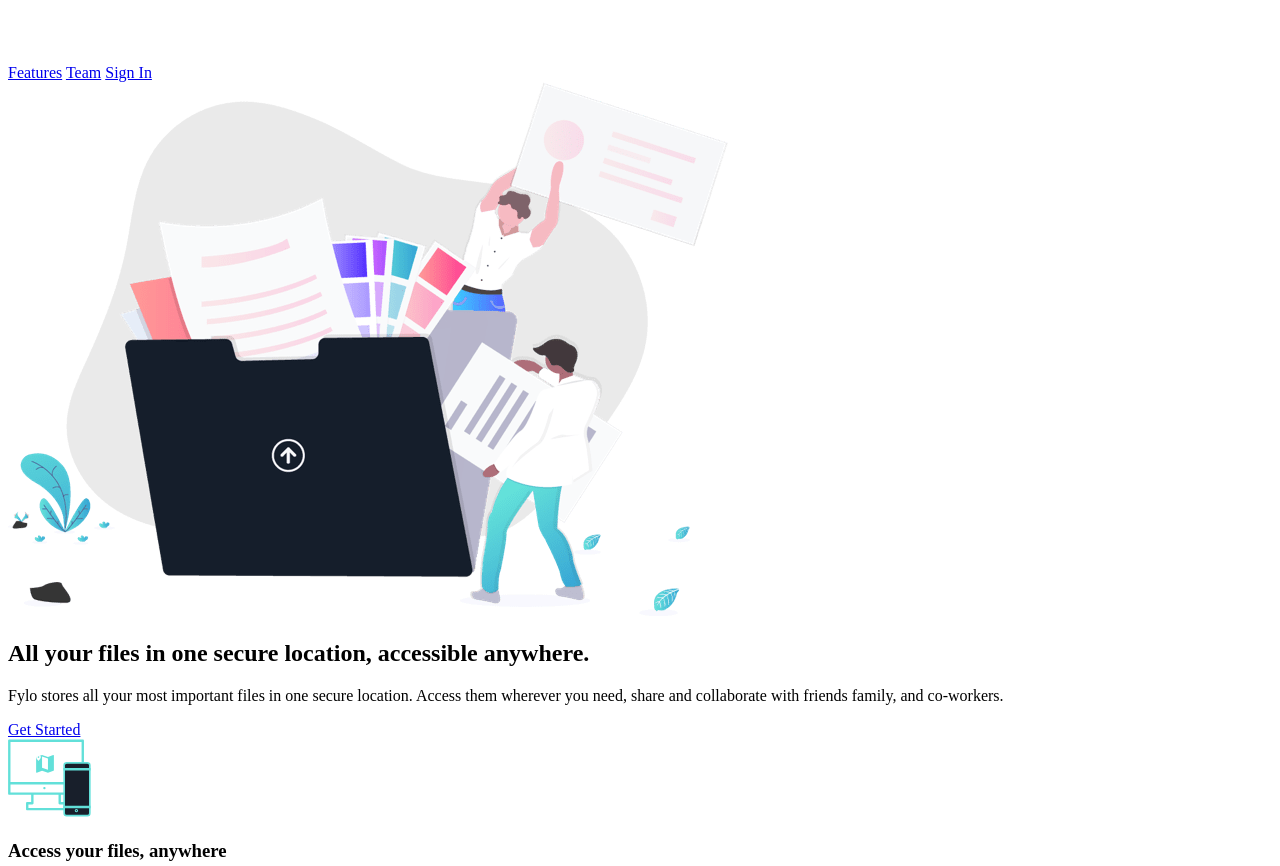
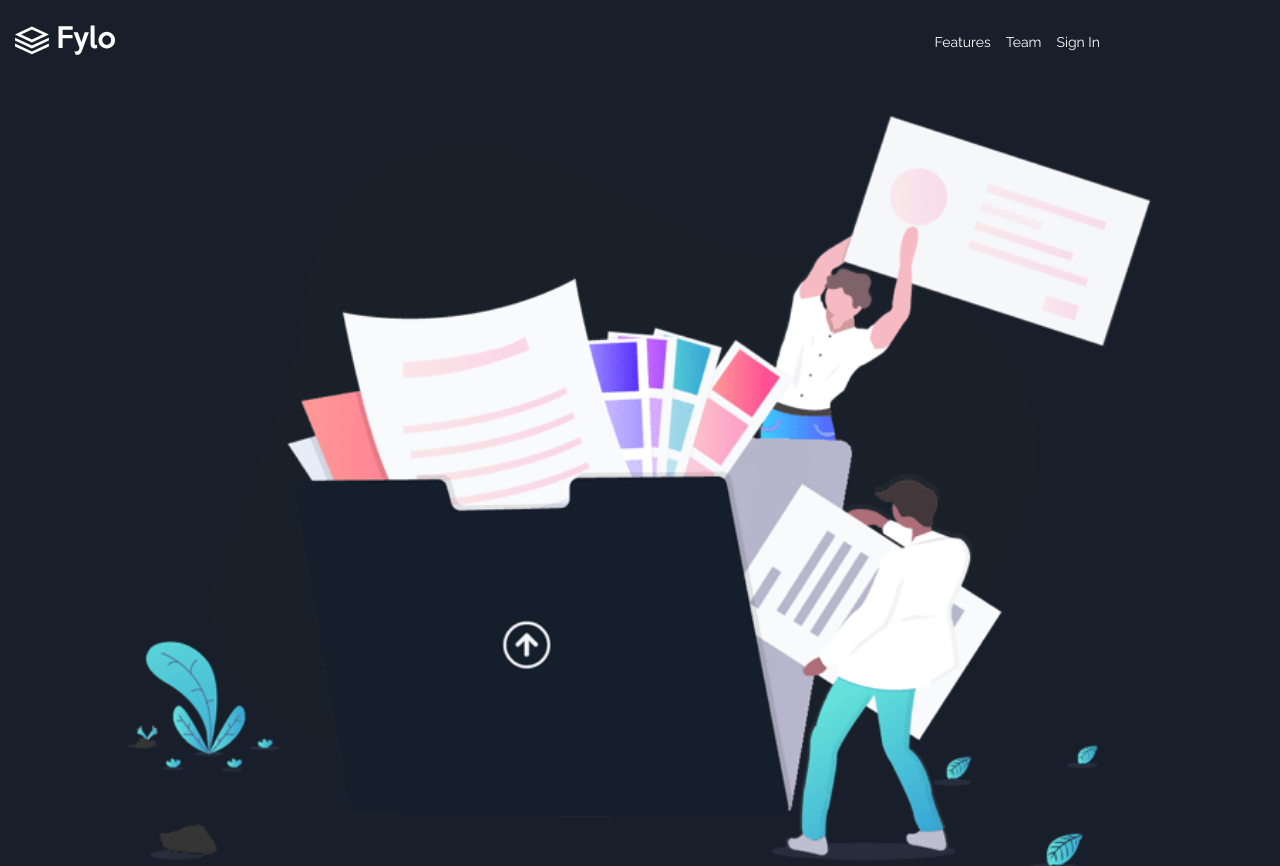
Before and after one commit to 2bvh/fylo-dark-theme, a plain HTML site: page index.html in a window 1280 px wide. Shown: the top 866 px of the page. Drawn offline with nearby package versions, Linux system fonts and the light colour scheme.

Commit message:
Finish features CSS

```diff
--- a/index.html
+++ b/index.html
@@ -9,6 +9,13 @@
       Frontend Mentor | Fylo landing page with dark theme and features grid
     </title>
 
+    <!-- GOOGLE FONTS -->
+    <link rel="preconnect" href="https://fonts.gstatic.com" />
+    <link
+      href="https://fonts.googleapis.com/css2?family=Open+Sans:wght@400;700&family=Raleway:wght@400;700&display=swap"
+      rel="stylesheet"
+    />
+
     <!-- FONT AWESOME -->
     <script
       src="https://kit.fontawesome.com/b94c50ebb7.js"
@@ -16,7 +23,7 @@
     ></script>
 
     <!-- CUSTOM CSS -->
-    <link rel="stylesheet" href="style.css" />
+    <link rel="stylesheet" href="styles.css" />
   </head>
   <body>
     <div class="main-container">
@@ -24,12 +31,13 @@
         <a href="#" class="logo-container">
           <img src="images/logo.svg" alt="Fylo logo" class="header-logo" />
         </a>
-        <div class="header-links">
+        <div class="navbar">
           <a href="#">Features</a>
           <a href="#">Team</a>
           <a href="#">Sign In</a>
         </div>
       </header>
+      <main>
         <div class="hero-container">
           <img
             src="images/illustration-intro.png"
@@ -42,7 +50,7 @@
             Access them wherever you need, share and collaborate with friends
             family, and co-workers.
           </p>
-        <a href="#" class="get-started rounded">Get Started</a>
+          <a href="#" class="get-started rounded btn">Get Started</a>
         </div>
         <div class="features-container">
           <div class="feature">
@@ -53,8 +61,8 @@
             />
             <h3>Access your files, anywhere</h3>
             <p>
-            The ability to use a smartphone, tablet, or computer to access your
-            account means your files follow you everywhere.
+              The ability to use a smartphone, tablet, or computer to access
+              your account means your files follow you everywhere.
             </p>
           </div>
           <div class="feature">
@@ -62,7 +70,8 @@
             <h3>Security you can trust</h3>
             <p>
               2-factor authentication and user-controlled encryption are just a
-            couple of the security features we allow to help secure your files.
+              couple of the security features we allow to help secure your
+              files.
             </p>
           </div>
           <div class="feature">
@@ -73,8 +82,8 @@
             />
             <h3>Real-time collaboration</h3>
             <p>
-            Securely share files and folders with friends, family and colleagues
-            for live collaboration. No email attachments required.
+              Securely share files and folders with friends, family and
+              colleagues for live collaboration. No email attachments required.
             </p>
           </div>
           <div class="feature">
@@ -95,8 +104,8 @@
           />
           <h3>Stay productive, wherever you are</h3>
           <p>
-          Never let location be an issue when accessing your files. Fylo has you
-          covered for all of your file storage needs.
+            Never let location be an issue when accessing your files. Fylo has
+            you covered for all of your file storage needs.
           </p>
           <p>
             Securely share files and folders with friends, family and colleagues
@@ -149,20 +158,25 @@
           <h2>Get early access today</h2>
           <p>
             It only takes a minute to sign up and our free starter tier is
-          extremely generous. If you have any questions, our support team would
-          be happy to help you.
+            extremely generous. If you have any questions, our support team
+            would be happy to help you.
           </p>
           <form action="/" method="post" id="get-started">
             <div class="form-field">
-            <input type="text" name="email" id="email" />
+              <input type="text" name="email" class="rounded" id="email" />
               <small></small>
             </div>
             <div class="form-field">
-            <input type="submit" value="Get Started For Free" />
+              <input
+                type="submit"
+                value="Get Started For Free"
+                class="btn rounded"
+                id="email-submit"
+              />
             </div>
           </form>
         </div>
-    </div>
+      </main>
       <footer>
         <div class="contact-info-container">
           <div class="contact-info">
@@ -198,6 +212,7 @@
           <a class="fab fa-twitter-square"></a>
         </div>
       </footer>
+    </div>
 
     <script src="app.js"></script>
   </body>
--- a/styles.css
+++ b/styles.css
@@ -0,0 +1,139 @@
+* {
+  margin: 0;
+  padding: 0;
+  box-sizing: border-box;
+}
+
+:root {
+  --BtnColor: hsl(217, 28%, 15%);
+  --MainBackground: hsl(218, 28%, 13%);
+  --FooterBackground: hsl(216, 53%, 9%);
+  --TestimonialsBackground: hsl(219, 30%, 18%);
+  --Cyan: hsl(188, 68%, 64%);
+  --Blue: hsl(198, 60%, 50%);
+  --LightRed: hsl(0, 100%, 63%);
+  --White: hsl(0, 0%, 100%);
+}
+
+/* GLOBAL STYLES */
+
+h2,
+h3,
+a,
+input {
+  font-family: "Raleway", sans-serif;
+  color: white;
+}
+
+h2,
+p {
+  line-height: 1.5em;
+}
+
+p {
+  font-family: "Open Sans", sans-serif;
+  font-size: 14px;
+  color: white;
+}
+
+a {
+  text-decoration: none;
+}
+
+.rounded {
+  width: 85%;
+  max-width: 300px;
+  height: 50px;
+  margin: auto;
+  font-size: 14px;
+  font-weight: 700;
+  border-radius: 25px;
+  outline: none;
+  border: none;
+}
+
+.btn {
+  background-image: linear-gradient(to right, var(--Cyan), var(--Blue));
+}
+
+.lg-img {
+  width: 100%;
+}
+
+/* END OF GLOBAL STYLES */
+
+.main-container {
+  background-color: var(--MainBackground);
+}
+
+main {
+  width: 80%;
+  margin: auto;
+}
+
+/* HEADER */
+
+header {
+  display: flex;
+  align-items: center;
+  padding: 25px 15px;
+}
+
+.logo-container {
+  max-width: 100px;
+}
+
+.header-logo {
+  width: 100%;
+}
+
+.navbar {
+  display: flex;
+  justify-content: flex-end;
+  width: 80%;
+}
+
+.navbar a {
+  font-size: 14px;
+  margin-right: 15px;
+}
+
+/* END OF HEADER */
+/* HERO */
+
+.hero-container {
+  text-align: center;
+  padding: 30px 0 100px 0;
+}
+
+.hero-container h2 {
+  margin: 25px 0;
+}
+
+.hero-container p {
+  margin: 25px 0;
+}
+
+.get-started {
+  display: flex;
+  justify-content: center;
+  align-items: center;
+}
+
+/* END OF HERO */
+/* FEATURES */
+
+.features-container {
+  padding-bottom: 100px;
+}
+
+.feature {
+  text-align: center;
+  padding: 50px 0;
+}
+
+.feature h3 {
+  margin: 25px 0 15px 0;
+}
+
+/* END OF FEATURES */
```
Lines whose indentation alone changed are shown as unchanged.
